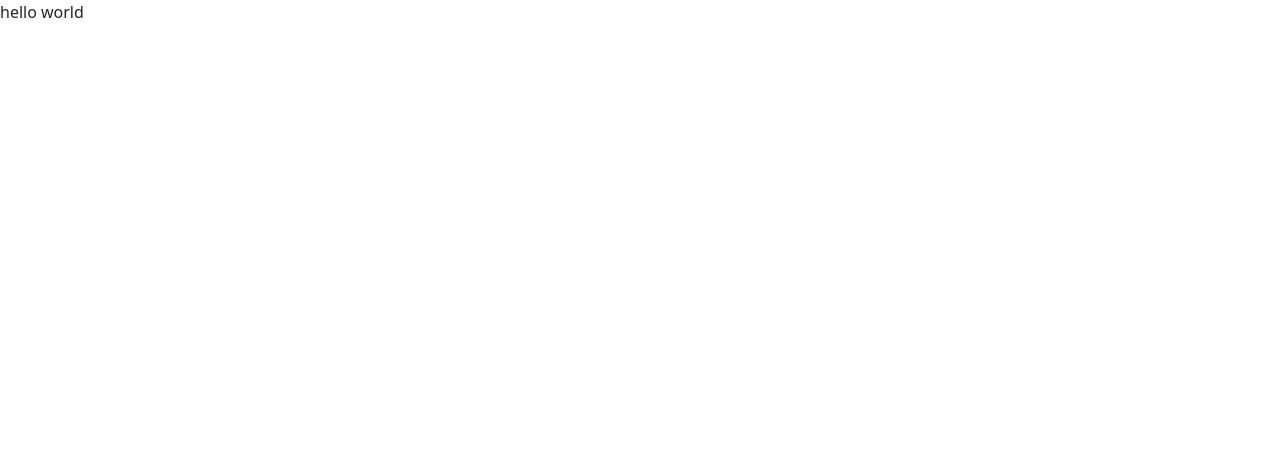
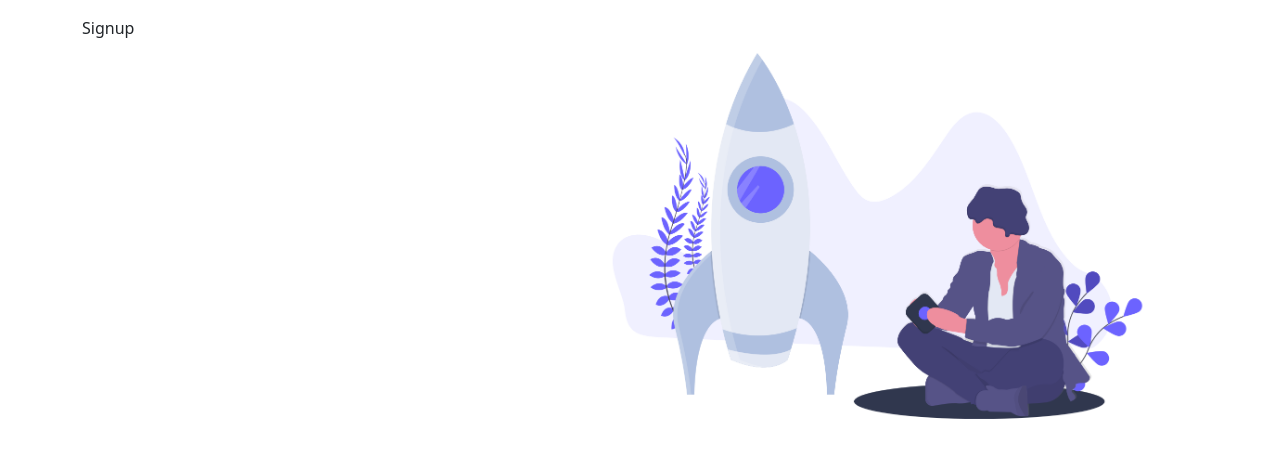
Before and after one commit to IlyaKrapivnoy/react_form_validation_with_formik_and_yup, a React (Create React App) app: page / in a window 1280 px wide. Shown: the top 458 px of the page. Built offline with nearby package versions, Linux system fonts and the light colour scheme.

Commit message:
add signup section

```diff
--- a/src/App.js
+++ b/src/App.js
@@ -1,7 +1,21 @@
 import './App.css';
+import rocketImg from './assets/rocket.png';
 
 function App() {
-    return <div>hello world</div>;
+    return (
+        <div className='container mt-3'>
+            <div className='row'>
+                <div className='col-md-5'>Signup</div>
+                <div className='col-md-7'>
+                    <img
+                        className='img-fluid w-100'
+                        src={rocketImg}
+                        alt='a rocket and a guy'
+                    />
+                </div>
+            </div>
+        </div>
+    );
 }
 
 export default App;
```
